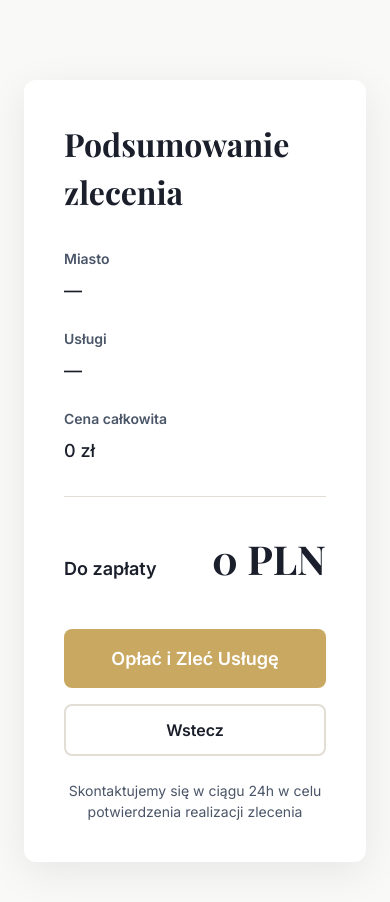
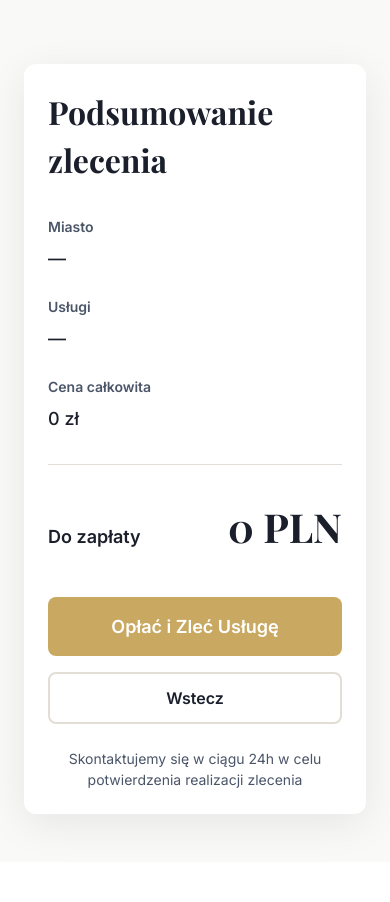
Before and after one commit to kamcode76/przyparafii, a React (Vite) app: page /summary in a window 390 px wide. Shown: the top 902 px of the page. After the commit the page ends 862 px from the top, so only its background shows below. Built offline with nearby package versions, Linux system fonts and the light colour scheme.

Commit message:
jadym na vscode

```diff
--- a/src/app/App.tsx
+++ b/src/app/App.tsx
@@ -14,7 +14,7 @@ function WizardLayout() {
         </div>
 
         {/* Prawy panel - zmieniane podstrony kreatora */}
-        <div className="flex flex-1">
+        <div className="flex flex-1 min-w-0">
           <Outlet />
         </div>
       </div>
--- a/src/app/pages/LocationPage.tsx
+++ b/src/app/pages/LocationPage.tsx
@@ -41,13 +41,13 @@ export default function LocationPage() {
 
   return (
     <div className="w-full" style={{ backgroundColor: "#F9F9F8" }}>
-      <div className="pt-12">
+      <div className="pt-8 sm:pt-12">
         <ProgressStepper currentStep={1} />
       </div>
 
       <div className="max-w-xl mx-auto px-6 pb-12">
         <div
-          className="bg-white rounded-xl p-10"
+          className="bg-white rounded-xl p-6 sm:p-8 lg:p-10"
           style={{
             boxShadow: "0px 10px 40px rgba(0, 0, 0, 0.08)",
           }}
--- a/src/app/pages/ServicePage.tsx
+++ b/src/app/pages/ServicePage.tsx
@@ -66,14 +66,14 @@ export default function ServicePage() {
 
   return (
     <div className="min-h-screen" style={{ backgroundColor: "#F9F9F8" }}>
-      <div className="pt-12">
+      <div className="pt-8 sm:pt-12">
         <ProgressStepper currentStep={2} />
       </div>
 
       {/* Centralny ekran */}
       <div className="max-w-3xl mx-auto px-6 pb-12">
         <div
-          className="bg-white rounded-xl p-10"
+          className="bg-white rounded-xl p-6 sm:p-8 lg:p-10"
           style={{ boxShadow: "0px 10px 40px rgba(0, 0, 0, 0.08)" }}
         >
           <h2
--- a/src/app/pages/SummaryPage.tsx
+++ b/src/app/pages/SummaryPage.tsx
@@ -93,14 +93,14 @@ export default function SummaryPage() {
         </div>
       )}
 
-      <div className="pt-12">
+      <div className="pt-8 sm:pt-12">
         <ProgressStepper currentStep={3} />
       </div>
 
       {/* Centralny ekran */}
       <div className="max-w-2xl mx-auto px-6 pb-12">
         <div
-          className="bg-white rounded-xl p-10"
+          className="bg-white rounded-xl p-6 sm:p-8 lg:p-10"
           style={{ boxShadow: "0px 10px 40px rgba(0, 0, 0, 0.08)" }}
         >
           <h2
```
